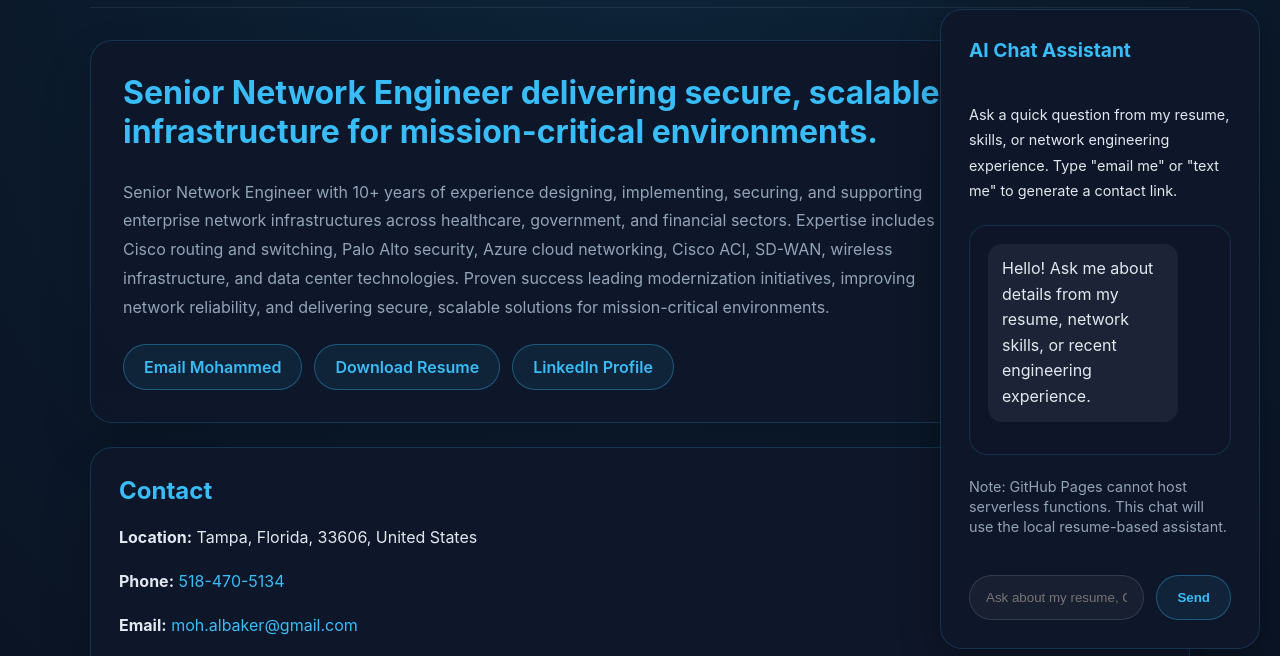
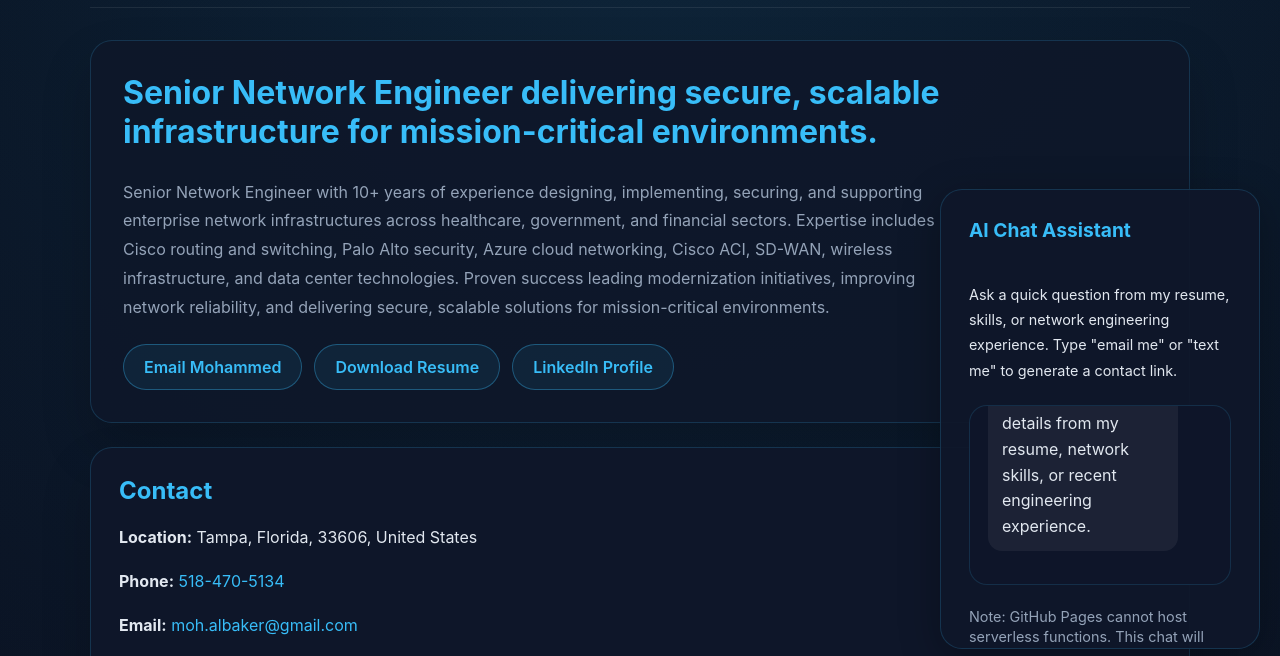
Before and after one commit to albakem/my-portfolio, a plain HTML site: page index.html in a window 1280 px wide. Shown: the part 131-787 px from the top of the page. Drawn offline with Linux system fonts and the light colour scheme.

Commit message:
Constrain chat panel height so it doesn’t stretch to the bottom

```diff
--- a/index.html
+++ b/index.html
@@ -241,7 +241,7 @@
             border-radius: 18px;
             padding: 18px;
             overflow-y: auto;
-            max-height: calc(100vh - 240px);
+            max-height: 280px;
             flex: 1 1 auto;
         }
 
@@ -250,7 +250,8 @@
             right: 20px;
             bottom: 20px;
             width: 320px;
-            max-height: calc(100vh - 40px);
+            max-height: 460px;
+            min-height: 320px;
             z-index: 999;
             box-shadow: 0 10px 40px rgba(0, 0, 0, 0.3);
             display: flex;
@@ -279,7 +280,8 @@
                 left: 4%;
                 right: 4%;
                 bottom: 10px;
-                max-height: calc(100vh - 20px);
+                max-height: calc(80vh);
+                min-height: 320px;
             }
         }
 
```
